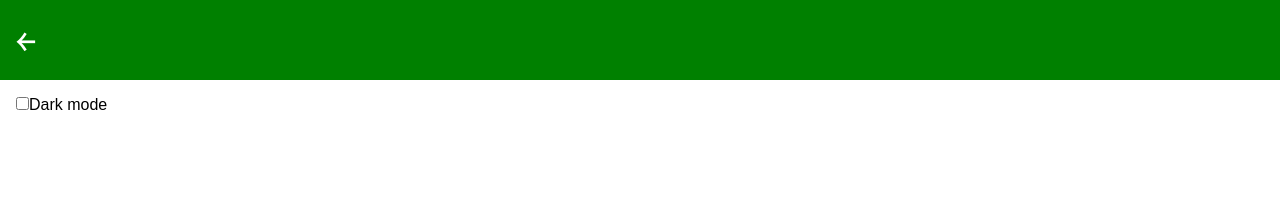
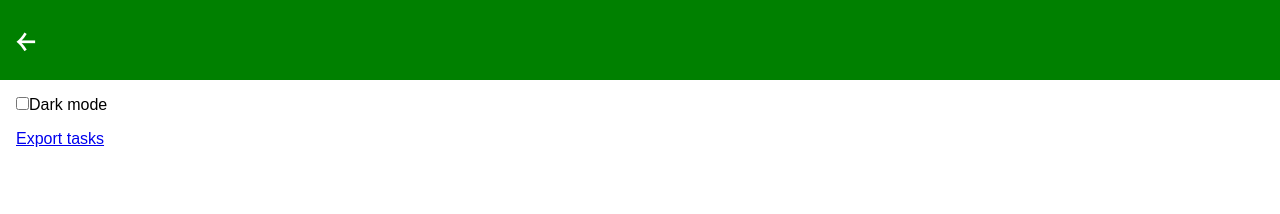
Before and after one commit to laci-123/taskgraph, a React app: page /#/settings in a window 1280 px wide. Shown: the top 214 px of the page. Built offline with nearby package versions, Linux system fonts and the light colour scheme.

Commit message:
export all tasks to JSON file

```diff
--- a/css/default.css
+++ b/css/default.css
@@ -243,3 +243,9 @@ body {
     margin: 2vh;
     align-self: end;
 }
+
+.settings {
+    display: flex;
+    flex-direction: column;
+    gap: 2vh;
+}
--- a/src/app.tsx
+++ b/src/app.tsx
@@ -115,7 +115,9 @@ export default function App(): ReactElement {
                                handleSave={(rt, remove) => setState(update_appstate(state, rt, remove))} />;
     const selectorpage = <SelectorPage tg={state.tg}
                                        handleSave={(rt) => setState(update_appstate(state, rt))} />;
-    const settingspage = <SettingsPage is_dark={state.dark_mode} handleChange={(is_dark) => setState({...state, dark_mode: is_dark})} />;
+    const settingspage = <SettingsPage tg={state.tg}
+                                       is_dark={state.dark_mode}
+                                       handleChange={(is_dark) => setState({...state, dark_mode: is_dark})} />;
 
     return (
         <HashRouter>
--- a/src/components/settingspage.tsx
+++ b/src/components/settingspage.tsx
@@ -1,9 +1,11 @@
 import { ReactElement } from "react";
 import { useNavigate } from "react-router-dom";
+import { TaskGraph } from "../taskgraph";
 
 
 interface SettingsPageProps {
     is_dark: boolean;
+    tg: TaskGraph;
     handleChange: (is_dark: boolean) => void;
 }
 
@@ -17,6 +19,7 @@ export default function SettingsPage(props: SettingsPageProps): ReactElement {
             </div>
             <div className="content">
                 <div className="settings">
+                    <div>
                         <input name="dadk-mode"
                             type="checkbox"
                             checked={props.is_dark}
@@ -24,6 +27,8 @@ export default function SettingsPage(props: SettingsPageProps): ReactElement {
                         </input>
                         <label htmlFor="dark-mode">Dark mode</label>
                     </div>
+                    <a download={true} href={"data:application/json;charset=UTF-8," + encodeURIComponent(props.tg.to_json("pretty-print"))}>Export tasks</a>
+                </div>
             </div>
         </>
     );
--- a/src/taskgraph.ts
+++ b/src/taskgraph.ts
@@ -81,9 +81,14 @@ export class TaskGraph {
         }
     }
 
-    public to_json(): string {
+    public to_json(pretty_print?: "pretty-print"): string {
         const raw_tasks = this.all_tasks.map((t) => copy_RawTask_without_defaults(t.to_raw_task()));
-        return JSON.stringify(raw_tasks);
+        if(pretty_print) {
+            return JSON.stringify(raw_tasks, null, 4);
+        }
+        else {
+            return JSON.stringify(raw_tasks);
+        }
     }
 
     constructor(raw_tasks: RawTask[]) {
```
Lines whose indentation alone changed are shown as unchanged.
